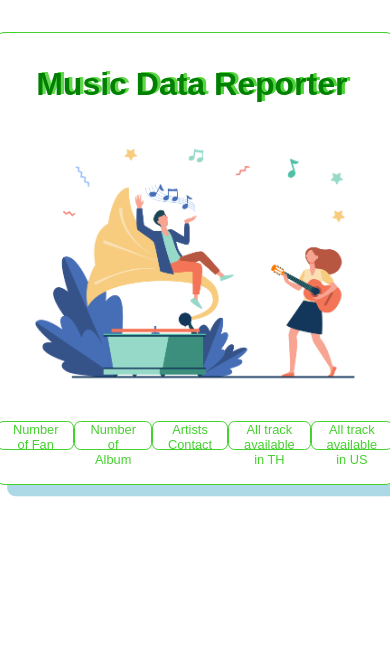
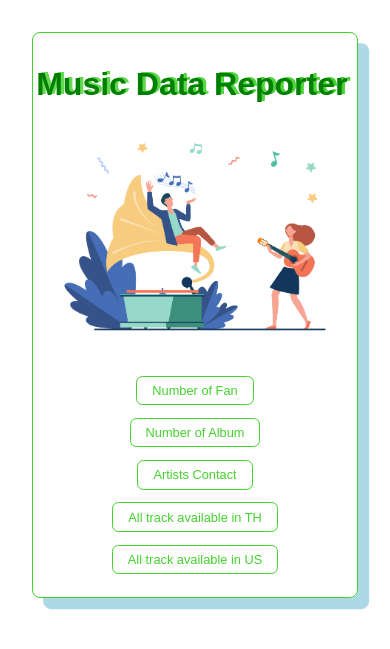
Before and after one commit to bleachjade/DAQ-Music-Data-Reporter, a Flask app: template templates/home.html in a window 390 px wide. Shown: the top 649 px of the page. Run offline with Flask 2, Linux system fonts and the light colour scheme; the template is opened without the code that fills it, so the values that code supplies are empty.

Commit message:
fix button to be responsive

```diff
--- a/static/css/index.css
+++ b/static/css/index.css
@@ -104,13 +104,14 @@ button:hover {
     button {
         height: 2.5em;
         font-size: 1.1em;
+        margin: 0.5em;
         transition: all 0.2s ease-in-out;
     }
     .wrap-content {
         display: block;
     }
     ul {
-        flex-direction: row;
+        flex-direction: column;
     }
 }
 @media screen and (max-width: 666px) {
```
